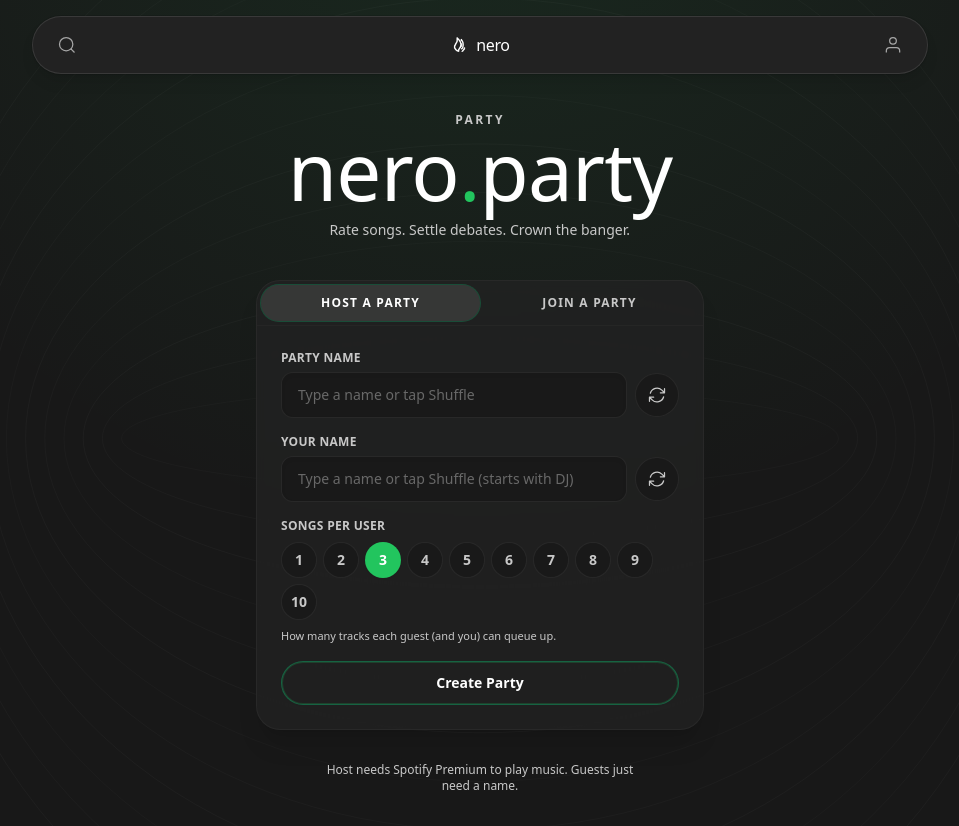
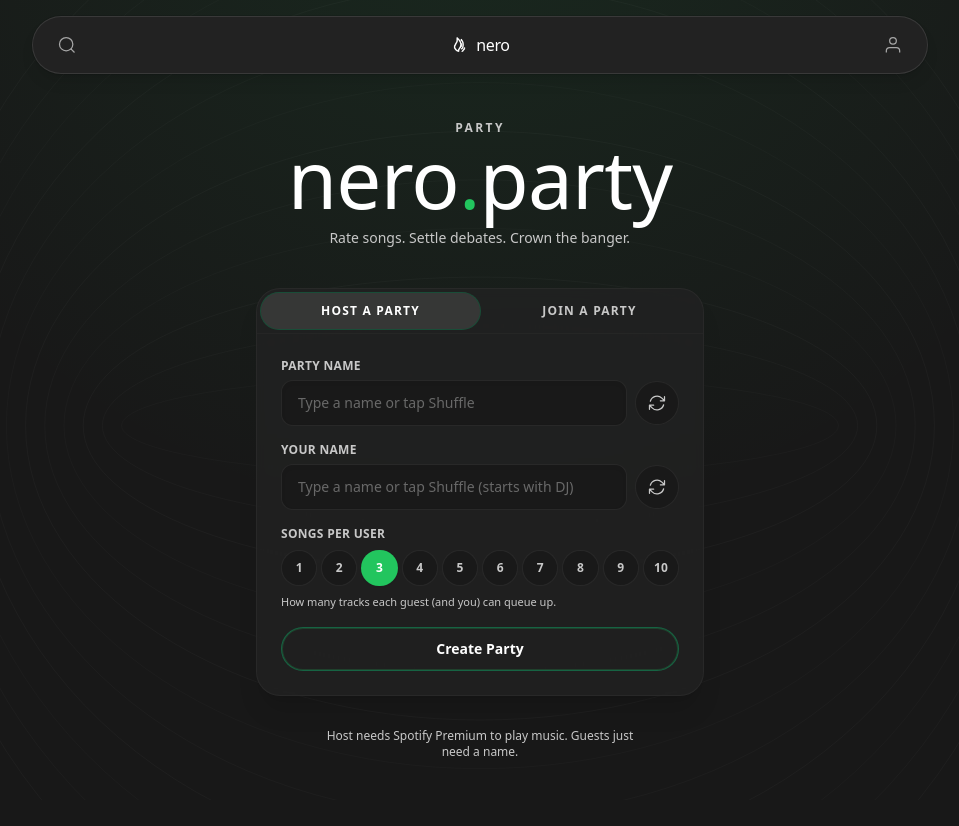
Before and after one commit to brandon-cor/music-ranking-app, a React (Vite) app in the folder frontend/: page / in a window 1280 px wide. Shown: the whole page, without its empty margins (160-1119 px from the left). After the commit the page ends 800 px from the top, so only its background shows below. Built offline with nearby package versions, Linux system fonts and the light colour scheme; no server answers; a web font is replaced by a local one.

Commit message:
fix: keep songs-per-user buttons on one row with grid-cols-10
Made-with: Cursor

```diff
--- a/frontend/src/pages/Home.tsx
+++ b/frontend/src/pages/Home.tsx
@@ -173,13 +173,13 @@ export default function Home() {
                   <label className="mb-2 block text-xs font-semibold uppercase tracking-wide text-muted">
                     Songs per User
                   </label>
-                  <div className="flex flex-wrap gap-1.5">
+                  <div className="grid grid-cols-10 gap-1">
                     {Array.from({ length: 10 }, (_, i) => i + 1).map((n) => (
                       <button
                         key={n}
                         type="button"
                         onClick={() => setSongsPerUser(n)}
-                        className={`flex h-9 w-9 items-center justify-center rounded-full text-sm font-bold transition focus:outline-none focus:ring-2 focus:ring-accent/40 ${
+                        className={`flex aspect-square w-full items-center justify-center rounded-full text-xs font-bold transition focus:outline-none focus:ring-2 focus:ring-accent/40 ${
                           songsPerUser === n
                             ? 'bg-accent text-white shadow-sm'
                             : 'border border-border/60 bg-background/80 text-muted hover:border-accent/40 hover:text-white'
```
